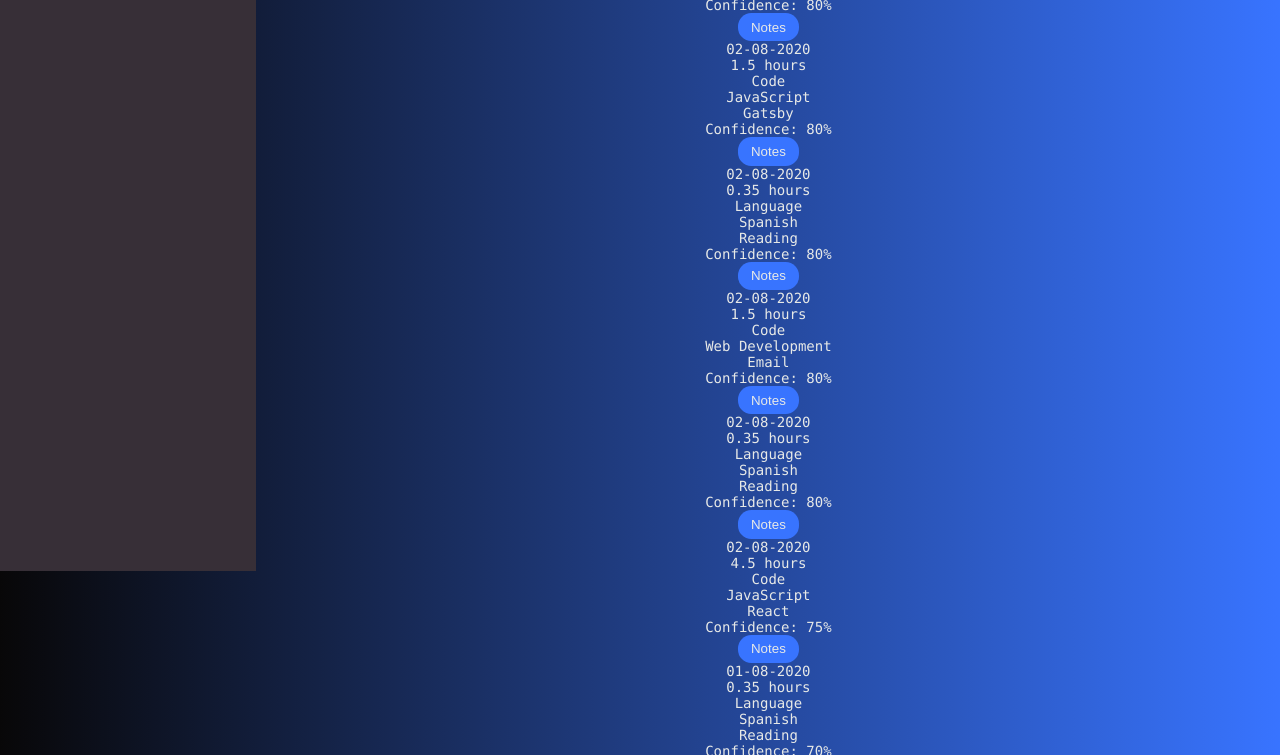
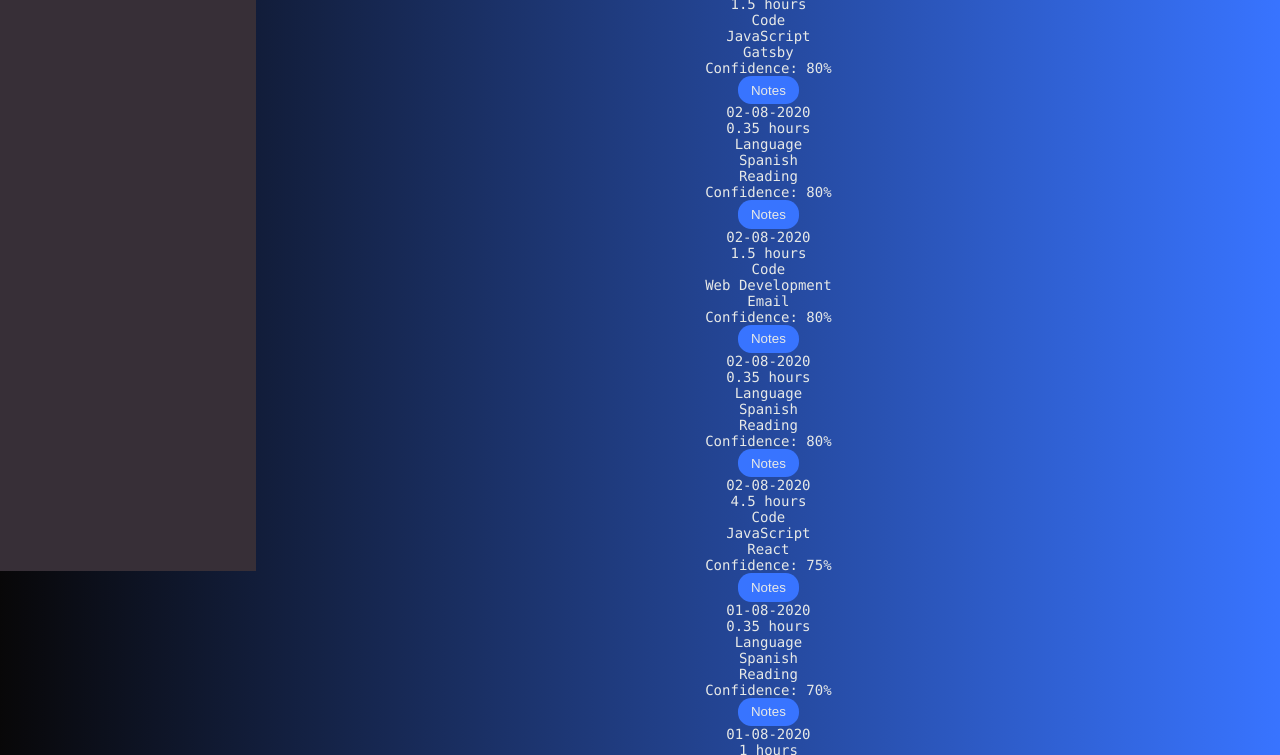
Before and after one commit to andrew-braun/progress-tracker, a Gatsby site: page / in a window 1280 px wide. Shown: the part 229-984 px from the top of the page. Built offline with nearby package versions, Linux system fonts and the light colour scheme; Gatsby itself is replaced by a stand-in of ours.

Commit message:
minor style changes

```diff
--- a/src/components/layout.css
+++ b/src/components/layout.css
@@ -78,8 +78,7 @@ button:hover {
 
 .main-content {
 	grid-area: main-content;
-	margin-top: 1rem;
-	padding: 5%;
+	padding: 0 4%;
 	text-align: center;
 }
 
--- a/src/components/modal.module.css
+++ b/src/components/modal.module.css
@@ -70,6 +70,10 @@
 
   }
 
+.modal-close-button:hover {
+  background: var(--accent-2);
+}
+
   .button-default {
     background: var(--accent-2);
     color: #fff;
```
